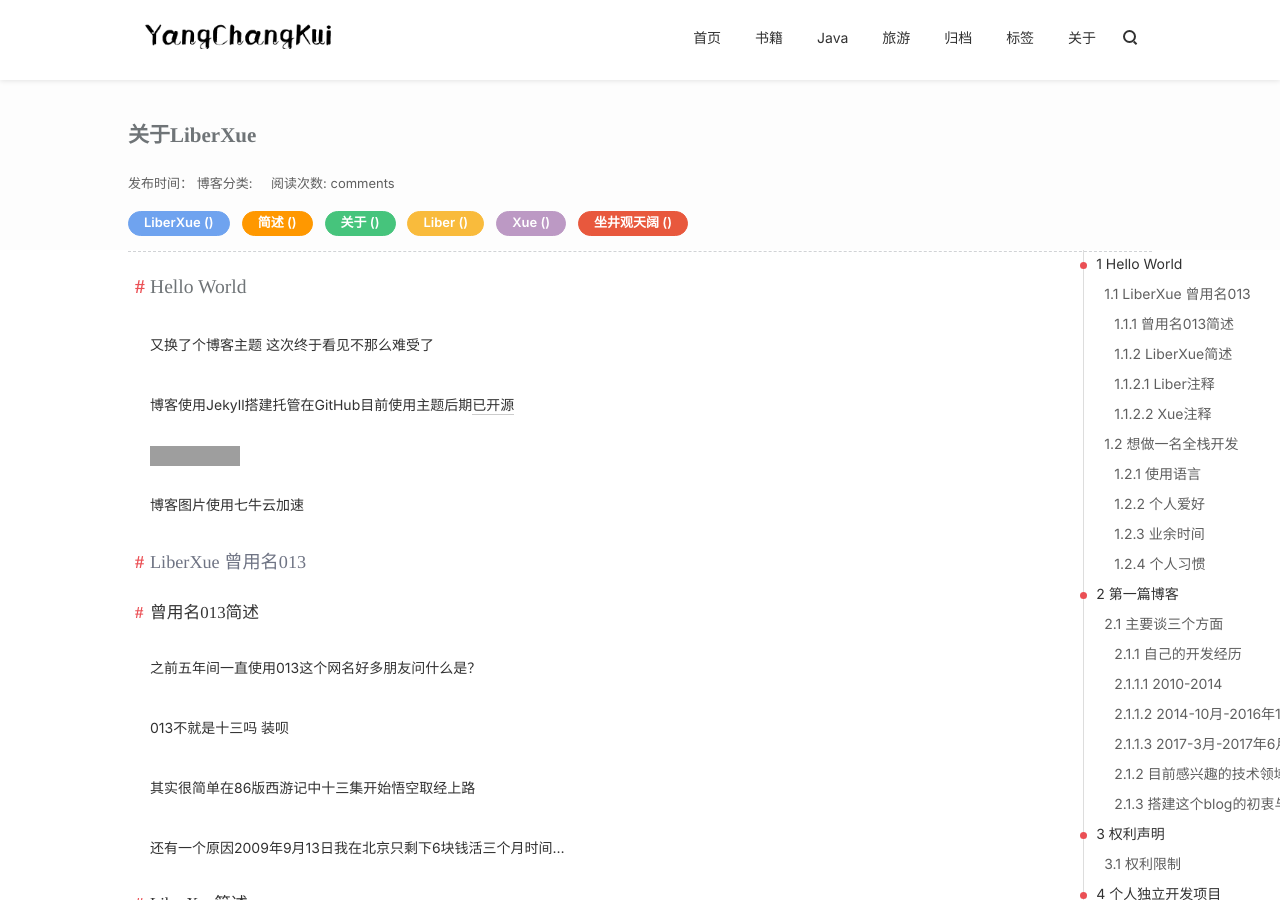
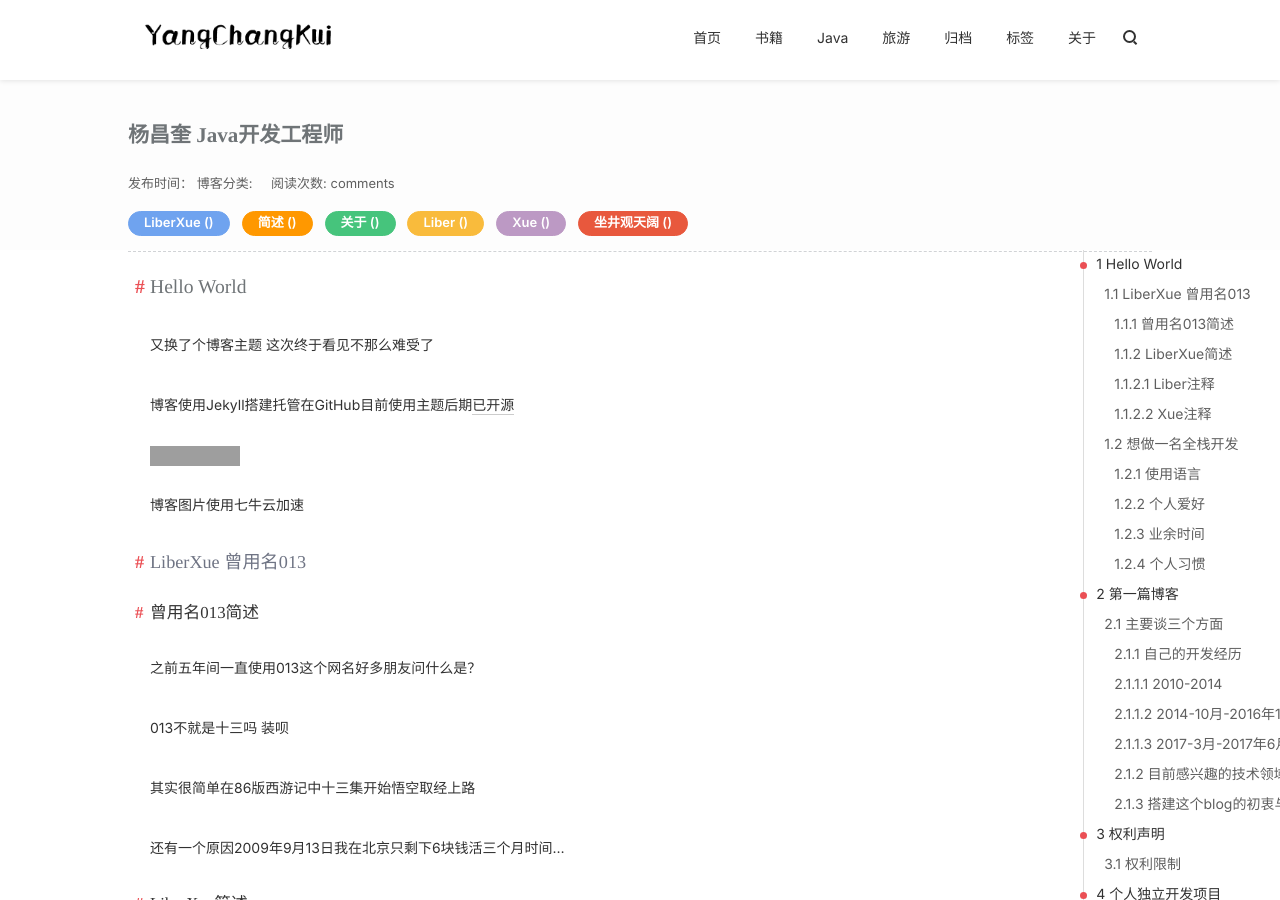
Before and after one commit to yangchangkui/yangchangkui.github.io, a Jekyll site: the page built from about.md, in a window 1280 px wide and 900 px high. Built offline with Jekyll 4.4.1, drawn with Linux system fonts in a browser that asks for light colours; nearby versions of some CDN libraries; comment, search, counter and statistics services are not loaded; grey boxes are pictures that could not be loaded.

Commit message:
自我介绍

```diff
--- a/about.md
+++ b/about.md
@@ -1,8 +1,8 @@
 ---
 layout: blog
-title: 关于LiberXue
-description: "关于LiberXue博客角落自述"
-data: 2017-08-05 09:19:11
+title: 杨昌奎 Java开发工程师
+description: "关于杨昌奎博客角落自述"
+data: 2019-03-27 21:11:10
 tags:
 - LiberXue
 - 简述
```
